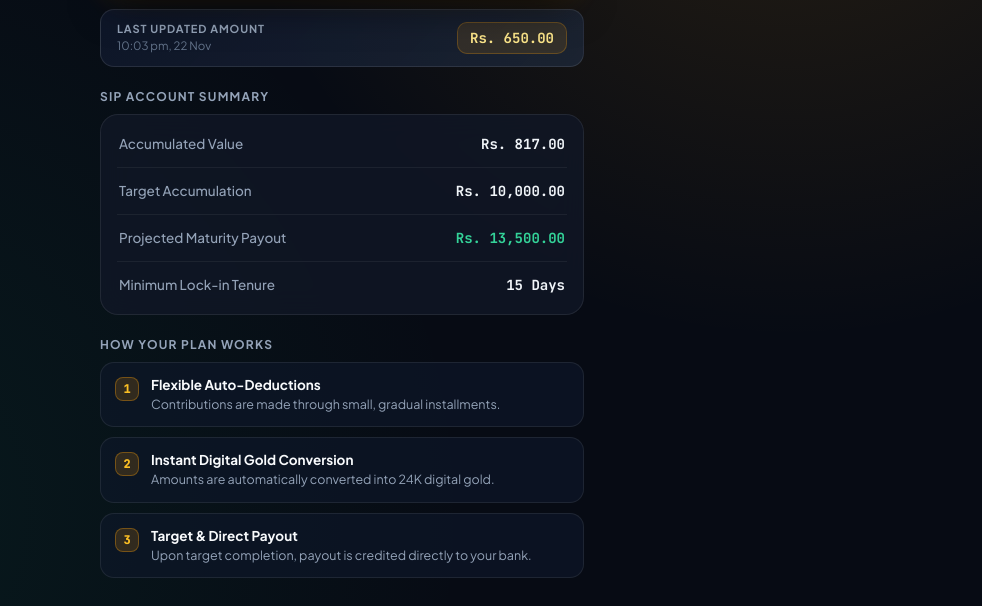
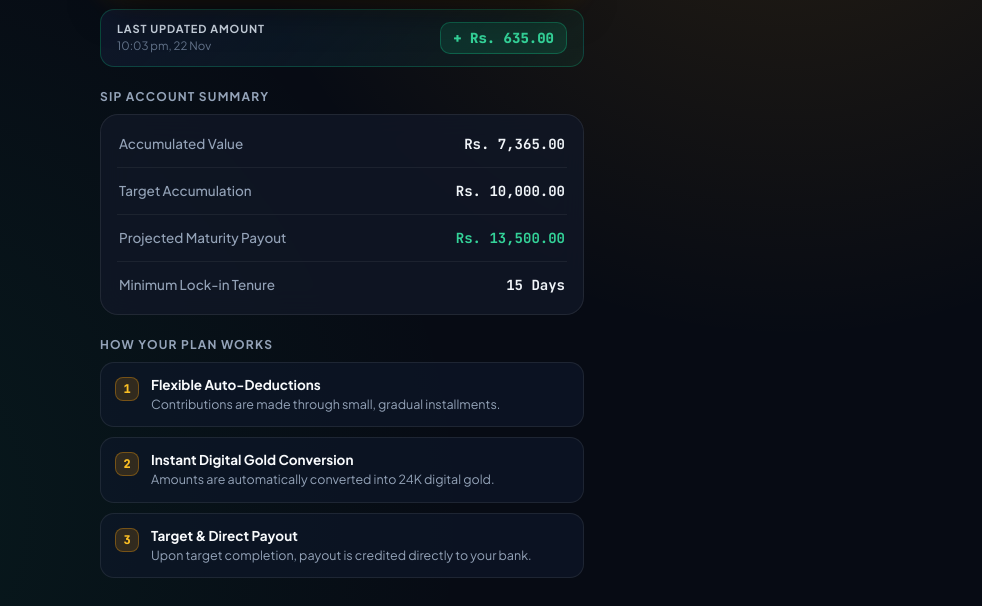
Before and after one commit to personalLoan997/sip-email, a plain HTML site: page index.html in a window 1280 px wide. Shown: the part 312-918 px from the top of the page, without its empty margins (298-1280 px from the left). Drawn offline with Linux system fonts and the light colour scheme; no server answers.

Commit message:
Update index.html

```diff
--- a/index.html
+++ b/index.html
@@ -177,10 +177,10 @@
       color: #cbd5e1;
     }
 
-    /* Small Card Right Below Vault: Last Updated Amount */
+    /* Small Card Right Below Vault: Last Updated (Added) Amount */
     .last-updated-card {
-      background: linear-gradient(135deg, rgba(15, 23, 42, 0.9), rgba(30, 41, 59, 0.75));
-      border: 1px solid rgba(255, 255, 255, 0.1);
+      background: linear-gradient(135deg, rgba(15, 23, 42, 0.92), rgba(16, 185, 129, 0.08));
+      border: 1px solid rgba(16, 185, 129, 0.28);
       border-radius: 14px;
       padding: 12px 16px;
       display: flex;
@@ -201,7 +201,7 @@
       font-weight: 700;
       text-transform: uppercase;
       letter-spacing: 0.9px;
-      color: #94a3b8;
+      color: #cbd5e1;
     }
 
     .lu-time {
@@ -212,10 +212,10 @@
     .lu-badge {
       font-family: 'JetBrains Mono', monospace;
       font-size: 14px;
-      font-weight: 700;
-      color: #fde68a;
-      background: rgba(245, 158, 11, 0.12);
-      border: 1px solid rgba(245, 158, 11, 0.25);
+      font-weight: 800;
+      color: #34d399;
+      background: rgba(16, 185, 129, 0.14);
+      border: 1px solid rgba(16, 185, 129, 0.35);
       padding: 6px 12px;
       border-radius: 10px;
       white-space: nowrap;
@@ -348,9 +348,9 @@
       <div class="last-updated-card">
         <div class="lu-left">
           <span class="lu-title">Last Updated Amount</span>
-          <span class="lu-time" id="uiLastTime">Previous recorded balance</span>
+          <span class="lu-time" id="uiLastTime">Recent SIP deposit</span>
         </div>
-        <div class="lu-badge" id="uiLastAmount">Rs. 0.00</div>
+        <div class="lu-badge" id="uiLastAmount">+ Rs. 0.00</div>
       </div>
 
       <!-- Account Summary -->
@@ -407,7 +407,7 @@
 
     function formatCurrency(amount) {
       if (amount === undefined || amount === null || isNaN(amount)) return "0.00";
-      return Number(amount).toLocaleString('en-IN', {
+      return Math.abs(Number(amount)).toLocaleString('en-IN', {
         minimumFractionDigits: 2,
         maximumFractionDigits: 2
       });
@@ -421,24 +421,16 @@
     }
 
     function applyDataToUI(data) {
-      const currentBal = String(data.balance || "0");
-      const savedCurr = localStorage.getItem("sip_curr_bal");
-      let prevBal = localStorage.getItem("sip_prev_bal");
-
-      if (savedCurr && savedCurr !== currentBal) {
-        prevBal = savedCurr;
-        localStorage.setItem("sip_prev_bal", prevBal);
-      }
-      localStorage.setItem("sip_curr_bal", currentBal);
-
-      const displayPrev = data.lastBalance !== undefined ? data.lastBalance : (prevBal || currentBal);
+      const currentBal = Number(data.balance) || 0;
+      const addedVal = data.lastAdded !== undefined ? Number(data.lastAdded) : 0;
+      const sign = addedVal >= 0 ? "+" : "-";
 
       document.getElementById("uiBalance").innerText = `Rs. ${formatCurrency(currentBal)}`;
       document.getElementById("uiTableBalance").innerText = `Rs. ${formatCurrency(currentBal)}`;
       document.getElementById("uiTarget").innerText = `Rs. ${formatCurrency(data.target)}`;
       document.getElementById("uiPayout").innerText = `Rs. ${formatCurrency(data.payout)}`;
       document.getElementById("uiTenure").innerText = `${data.tenure || 0} Days`;
-      document.getElementById("uiLastAmount").innerText = `Rs. ${formatCurrency(displayPrev)}`;
+      document.getElementById("uiLastAmount").innerText = `${sign} Rs. ${formatCurrency(addedVal)}`;
       document.getElementById("uiLastTime").innerText = formatTime(data.updatedAt);
     }
 
@@ -451,16 +443,15 @@
           applyDataToUI(data);
         }
       } catch (error) {
-        if (!localStorage.getItem("sip_curr_bal")) {
+        // Offline preview demo
         applyDataToUI({
-            balance: 817,
-            lastBalance: 650,
+          balance: 7365,
+          lastAdded: 635,
           target: 10000,
           payout: 13500,
           tenure: 15,
           updatedAt: Date.now()
         });
-        }
       }
     }
 
```
Lines whose indentation alone changed are shown as unchanged.
